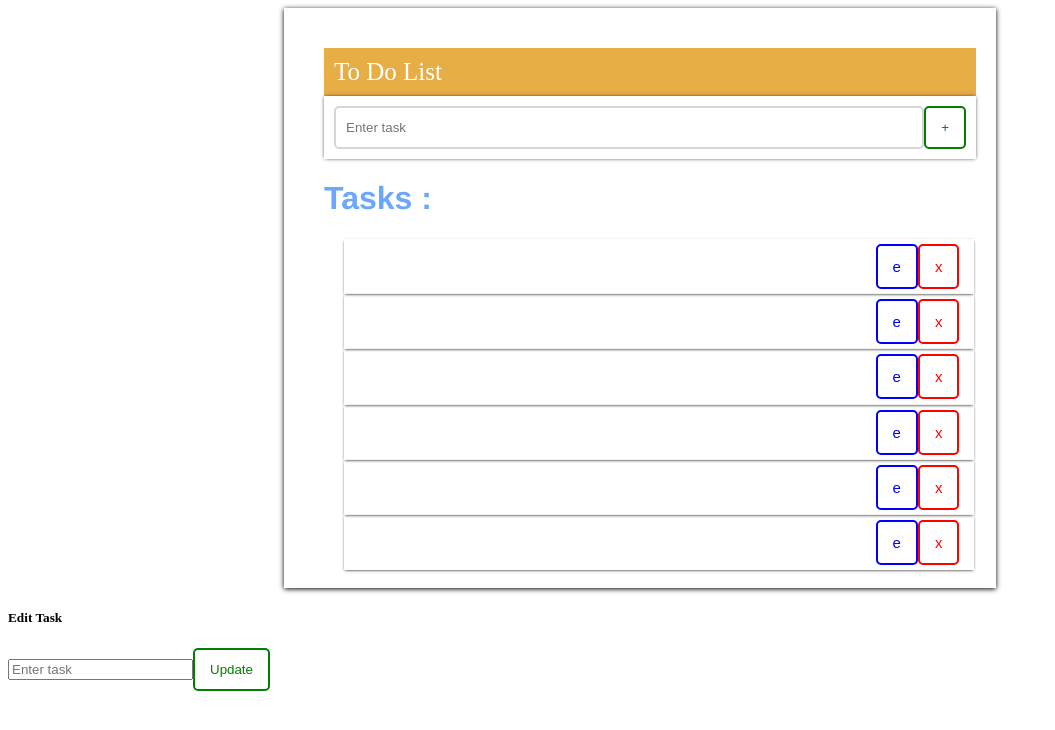
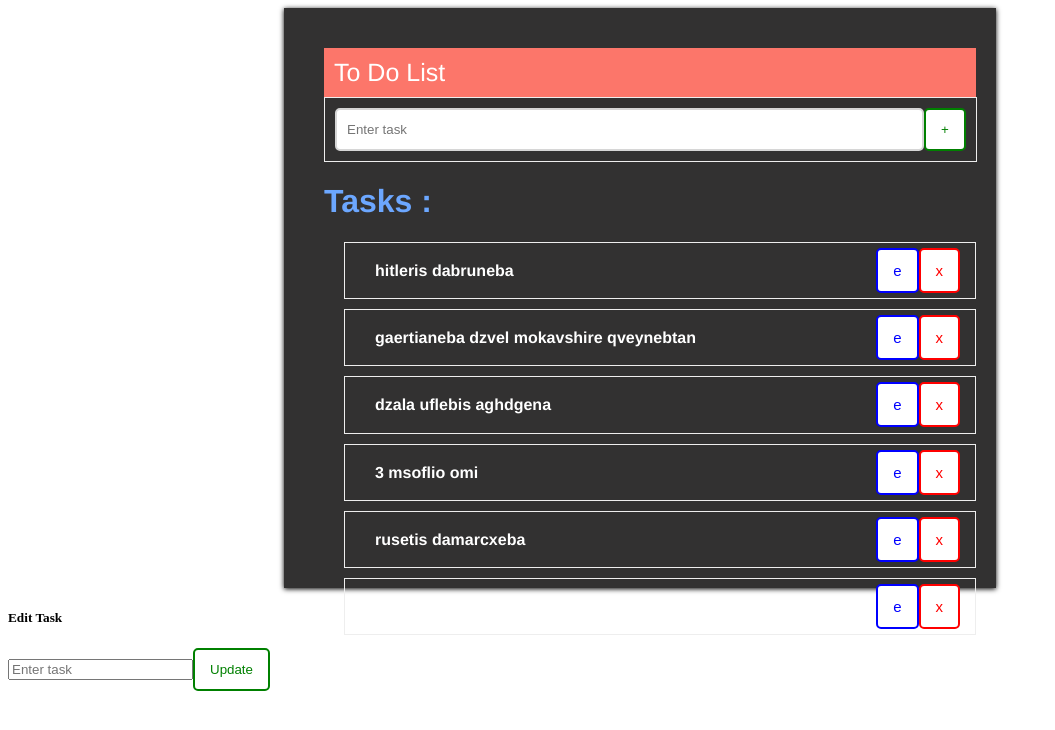
Before and after one commit to Jgarkoo/angluar, an Angular app: page / in a window 1280 px wide. Shown: the top 730 px of the page, without its empty margins (0-1055 px from the left). Built offline with nearby package versions, Linux system fonts and the light colour scheme; data requests are answered from the project's data file.

Commit message:
to do list

```diff
--- a/src/app/dashboard/dashboard.component.scss
+++ b/src/app/dashboard/dashboard.component.scss
@@ -1,24 +1,28 @@
+
 #conteiner{
     margin: auto;
     padding: 40px;
     width: 50%;
     height: 500px;
     box-shadow: 0px 1px 5px 0px;
+    background-color: rgba(39, 38, 38, 0.945);
 }
 
 .tdl{
-    background-color: rgb(231, 174, 69);
+    background-color: #FC766AFF;
     color: white;
     padding: 10px;
     font-size: 25px;
     width: 100%;
+    font-family: 'Franklin Gothic Medium', 'Arial Narrow', Arial, sans-serif;
 }
 
 .list{
     display: flex;
-    width: 100%;
+    width: 99.8%;
     padding: 10px;
-    box-shadow: 0px 0px 4px -1px;
+    border-style: groove;
+    border-width: 1px;
 }
 
 .email{
@@ -87,6 +91,7 @@
     flex-direction: row;
     width: 100%;
     margin-left: 20px;
+    margin-bottom: 10px;
 }
 
 .tasks {
@@ -94,6 +99,32 @@
     align-items: baseline;
     width: 95%;
     justify-content: space-between;
-    box-shadow: 0px 1px 3px -1px;
+    border-style: groove;
+    border-width: 1px;
     padding: 5px 15px;
 }
+
+#chng-task{
+    border-style: groove;
+    border-width: 1px;
+    border-radius: 5px;
+    padding: 14px 15px;
+}
+
+.btn4{
+    font-size: 15px;
+    border-style: solid;
+    cursor: pointer;
+    color: green;
+    border-color: green;
+    background-color: white;
+    border-radius: 5px;
+    padding: 12px 15px;
+}
+
+.btn4:hover{
+    background-color: green;
+    color: white;
+    border-color: green;
+    transition: 0.3s;
+}
```
